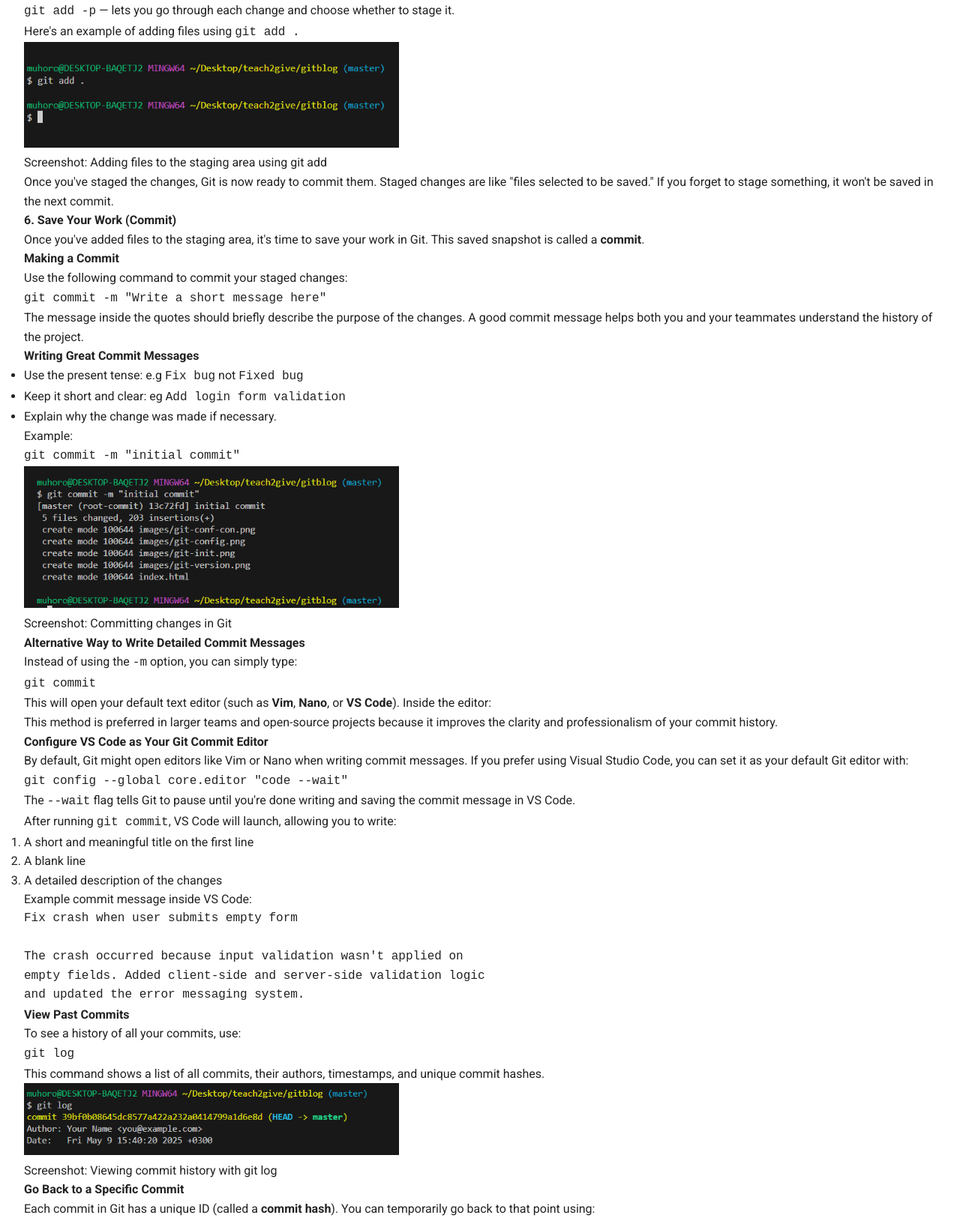
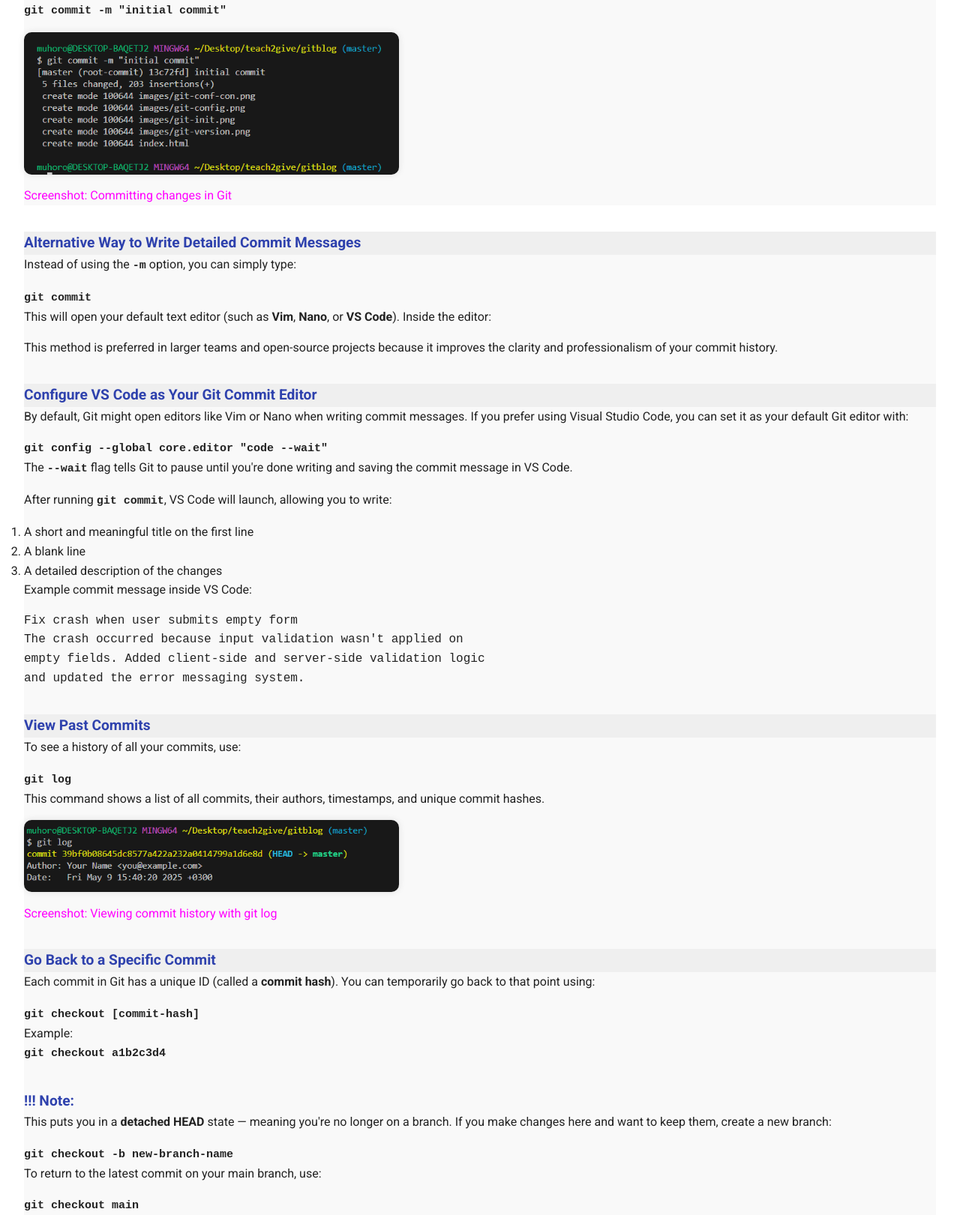
Before and after one commit to Anthony-muhoro/gitblog, a plain HTML site: page index.html in a window 1280 px wide. Shown: the part 3786-5411 px from the top of the page at 75% size. Drawn offline with Linux system fonts and the light colour scheme.

Commit message:
add styling to sections 5 and 6

```diff
--- a/index.css
+++ b/index.css
@@ -150,3 +150,132 @@ body {
   color: #a0a0a0;
   font-style: italic;
 }
+
+.frank{
+background-color: #f9f9f9
+
+}
+.frank h2{
+  color:#2E41AD;
+  background-color: #f9f9f9
+
+}
+.frank p{
+  margin-bottom: 1rem;
+  font-size: 1rem;
+}
+.frank h3{
+  color: var(--blue);
+  margin-top: 2rem;
+  font-size: 1.6rem;
+}
+.frank img{
+ max-width: 100%;
+  border-radius: 10px;
+  box-shadow: 0 0 10px rgba(0, 0, 0, 0.1);
+
+}
+.frank figcaption{
+   margin-top: 0.5rem;
+  font-size: 1.0rem;
+  color: fuchsia;
+}
+.frank code{
+    border-radius: 6px;
+  font-family: monospace;
+  font-size: 15px;
+  font-weight: bold;
+  width: fit-content;
+}
+#title {
+  text-align: center;
+  color: var(--white);
+  background-color: var(--blue);
+}
+.frankit{
+ background-color: #f9f9f9
+
+}
+.frankit h2{
+ color:#2E41AD;
+  background-color: #f9f9f9
+}
+.frankit p{
+margin-bottom: 1rem;
+  font-size: 1rem;
+}
+.frankit h3{
+font-size: 1.2rem;
+color: #2E41AD;
+
+}
+.frankit h4{
+  color: var(--blue);
+  margin-top: 2.2rem;
+  font-size: 1.2rem
+}
+.frankit code{
+    border-radius: 6px;
+  font-family: monospace;
+  font-size: 15px;
+  font-weight: bold;
+  width: fit-content;
+}
+
+.frankit img{
+ max-width: 100%;
+  border-radius: 10px;
+  box-shadow: 0 0 10px rgba(0, 0, 0, 0.1);
+}
+
+.frankit figcaption{
+   margin-top: 0.5rem;
+  font-size: 1.0rem;
+  color:fuchsia
+}
+.franko{
+background-color: #f9f9f9
+
+
+}
+.franko code{
+    border-radius: 6px;
+  font-family: monospace;
+  font-size: 15px;
+  font-weight: bold;
+  width: fit-content;
+}
+
+.franko p {
+  margin-bottom: 1rem;
+  font-size: 1rem;
+}
+.franko h2{
+color: var(--blue);
+  margin-top: 2.2rem;
+  font-size: 1.2rem;
+}
+.franko img{
+ max-width: 100%;
+  border-radius: 10px;
+  box-shadow: 0 0 10px rgba(0, 0, 0, 0.1);
+}
+
+.franko figcaption{
+   margin-top: 0.5rem;
+  font-size: 1.0rem;
+  color:fuchsia
+}
+
+.franko h3{
+ color: var(--blue);
+ background-color: #efefef;
+  margin-top: 2.2rem;
+  font-size: 1.2rem;
+}
+.franko h4{
+ color: var(--blue);
+  margin-top: 2.2rem;
+  font-size: 1.2rem;
+
+}
--- a/index.html
+++ b/index.html
@@ -147,69 +147,12 @@
 
 </div>
 
-  <div>
-    <h2>5. Get Your Files Ready to Save (Staging)</h2>
-
-    <p>
-      After you create or modify files in your project, Git doesn't
-      automatically save them. Instead, Git uses something called the
-      <strong>staging area</strong> (also known as the <em>index</em>) to help
-      you choose which changes to save (commit) next.
-    </p>
-
-    <p>
-      Think of the staging area as a preparation zone. You tell Git: "These
-      are the changes I want to include in my next save."
-    </p>
-
-    <h3>Tracked vs Untracked Files</h3>
-    <ul>
-      <li>
-        <strong>Untracked Files:</strong> Files Git is not yet monitoring.
-        These are usually new files you've just created.
-      </li>
-      <li>
-        <strong>Tracked Files:</strong> Files Git is already watching. Changes
-        in these files will show up when you check status, and you can stage
-        them.
-      </li>
-    </ul>
-
-    <h3>Adding Files to the Staging Area</h3>
-    <p>You can add individual files like this:</p>
-    <code>git add filename</code>
-
-    <p>Or, add all changes in the current directory and subfolders:</p>
-    <code>git add .</code>
-
-    <p>Another way to add specific file types:</p>
-    <code>git add *.html</code> adds all HTML files.
-
-    <p>Or to interactively choose files to stage:</p>
-    <code>git add -p</code> — lets you go through each change and choose
-    whether to stage it.
-
-    <p>Here's an example of adding files using <code> git add .</code></p>
-
-    <figure>
-      <img src="images/git-add.png" alt="Git add command" width="500px"
-        title="Adding files to the staging area using git add" />
-      <figcaption>Screenshot: Adding files to the staging area using git add</figcaption>
-    </figure>
-
-    <p>
-      Once you've staged the changes, Git is now ready to commit them. Staged
-      changes are like "files selected to be saved." If you forget to stage
-      something, it won't be saved in the next commit.
-    </p>
-  </div>
-
-  <div>
+  <div class="frankit">
         <h2>6. Save Your Work (Commit)</h2>
 
         <p>
-      Once you've added files to the staging area, it's time to save your work
-      in Git. This saved snapshot is called a <strong>commit</strong>.
+          Once you've added files to the staging area, it's time to save your
+          work in Git. This saved snapshot is called a <strong>commit</strong>.
         </p>
 
         <h3>Making a Commit</h3>
@@ -217,8 +160,8 @@
         <code>git commit -m "Write a short message here"</code>
 
         <p>
-      The message inside the quotes should briefly describe the purpose of the
-      changes. A good commit message helps both you and your teammates
+          The message inside the quotes should briefly describe the purpose of
+          the changes. A good commit message helps both you and your teammates
           understand the history of the project.
         </p>
 
@@ -241,9 +184,103 @@
         </p>
 
         <figure>
-      <img src="images/git-commit.png" alt="Git commit command" width="500px" title="Committing changes in Git" />
+          <img
+            src="images/git-commit.png"
+            alt="Git commit command"
+            width="500px"
+            title="Committing changes in Git"
+          />
           <figcaption>Screenshot: Committing changes in Git</figcaption>
         </figure>
+      </div>
+<div class="franko">
+      <h3>Alternative Way to Write Detailed Commit Messages</h3>
+      <p>Instead of using the <code>-m</code> option, you can simply type:</p>
+      <code>git commit</code>
+
+      <p>
+        This will open your default text editor (such as <strong>Vim</strong>,
+        <strong>Nano</strong>, or <strong>VS Code</strong>). Inside the editor:
+      </p>
+      <p>
+        This method is preferred in larger teams and open-source projects
+        because it improves the clarity and professionalism of your commit
+        history.
+      </p>
+      <h3>Configure VS Code as Your Git Commit Editor</h3>
+      <p>
+        By default, Git might open editors like Vim or Nano when writing commit
+        messages. If you prefer using Visual Studio Code, you can set it as your
+        default Git editor with:
+      </p>
+      <code>git config --global core.editor "code --wait"</code>
+      <p>
+        The <code>--wait</code> flag tells Git to pause until you're done
+        writing and saving the commit message in VS Code.
+      </p>
+
+      <p>
+        After running <code>git commit</code>, VS Code will launch, allowing you
+        to write:
+      </p>
+      <ol>
+         <li>   A short and meaningful title on the first line</li>
+        <li>    A blank line</li>
+        <li>    A detailed description of the changes</li>
+      </ol>
+
+      <p>Example commit message inside VS Code:</p>
+      <pre>
+Fix crash when user submits empty form
+The crash occurred because input validation wasn't applied on
+empty fields. Added client-side and server-side validation logic
+and updated the error messaging system.
+</pre
+      >
+
+      <h3>View Past Commits</h3>
+      <p>To see a history of all your commits, use:</p>
+      <code>git log</code>
+
+      <p>
+        This command shows a list of all commits, their authors, timestamps, and
+        unique commit hashes.
+      </p>
+
+      <figure>
+        <img
+          src="images/git-log.png"
+          alt="Git log command"
+          width="500px"
+          title="Logging the commits"
+        />
+        <figcaption>Screenshot: Viewing commit history with git log</figcaption>
+      </figure>
+
+      <h3>Go Back to a Specific Commit</h3>
+      <p>
+        Each commit in Git has a unique ID (called a
+        <strong>commit hash</strong>). You can temporarily go back to that point
+        using:
+      </p>
+      <code>git checkout [commit-hash]</code>
+
+      <p>
+        Example:
+        <br />
+        <code>git checkout a1b2c3d4</code>
+      </p>
+
+      <h4>!!! Note:</h4>
+      <p>
+        This puts you in a <strong>detached HEAD</strong> state — meaning you're
+        no longer on a branch. If you make changes here and want to keep them,
+        create a new branch:
+      </p>
+      <code>git checkout -b new-branch-name</code>
+
+      <p>To return to the latest commit on your main branch, use:</p>
+      <code>git checkout main</code>
     </div>
 
   <h3>Alternative Way to Write Detailed Commit Messages</h3>
```
Lines whose indentation alone changed are shown as unchanged.
